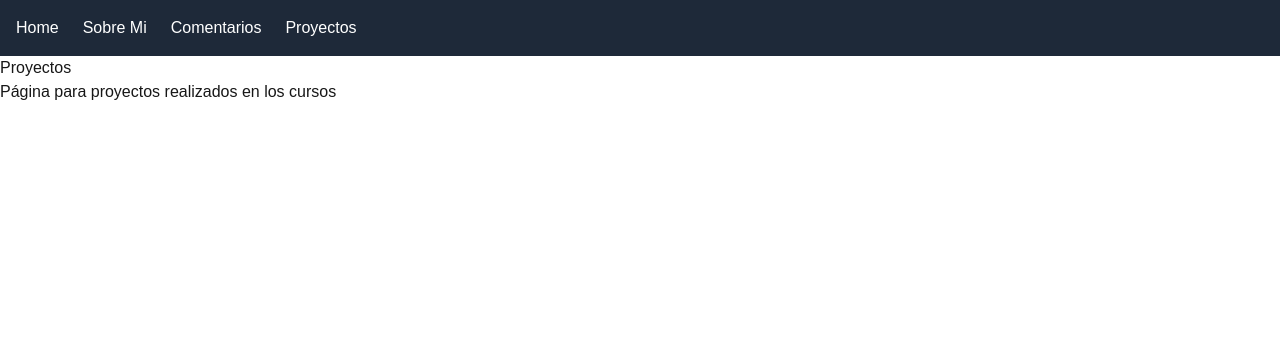
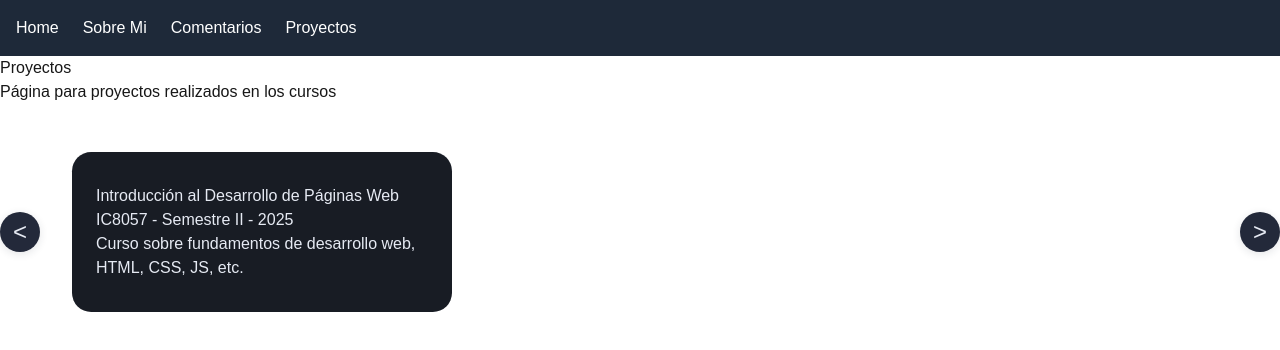
Before and after one commit to Seraf1n0/Front-Portfolio, a Next.js app: page /projects in a window 1280 px wide. Shown: the top 350 px of the page. Built offline with nearby package versions, Linux system fonts and the light colour scheme.

Commit message:
Se crean algunas paginas necesarias, se crea el componente carrousel para cards (Falta trabajarlo) se crea componente cardCurso para almacenar información de cada curso en cards y mostrarlas en el carrousel. Tiene props de info y onclick para modal.

```diff
--- /dev/null
+++ b/src/app/about/comments/page.tsx
@@ -0,0 +1,10 @@
+import "../../styles/comments.css";
+
+export default function CommentsPage() {
+  return (
+    <main className="comments-container">
+      <h1>Comentarios</h1>
+      <p>Pagina para comentarios de compañeros</p>
+    </main>
+  );
+}
--- a/src/app/comments/page.tsx
+++ b/src/app/comments/page.tsx
@@ -1,10 +1,9 @@
-import "../../styles/comments.css";
 
 export default function CommentsPage() {
   return (
-    <main className="comments-container">
+    <div>
       <h1>Comentarios</h1>
-      <p>Pagina para comentarios de compañeros</p>
-    </main>
+      <p>bla bla</p>
+    </div>
   );
-}
+};
--- a/src/app/page.tsx
+++ b/src/app/page.tsx
@@ -1,103 +1,28 @@
-import Image from "next/image";
+import Card from "@/components/Card";
 
 export default function Home() {
   return (
-    <div className="font-sans grid grid-rows-[20px_1fr_20px] items-center justify-items-center min-h-screen p-8 pb-20 gap-16 sm:p-20">
-      <main className="flex flex-col gap-[32px] row-start-2 items-center sm:items-start">
-        <Image
-          className="dark:invert"
-          src="/next.svg"
-          alt="Next.js logo"
-          width={180}
-          height={38}
-          priority
-        />
-        <ol className="font-mono list-inside list-decimal text-sm/6 text-center sm:text-left">
-          <li className="mb-2 tracking-[-.01em]">
-            Get started by editing{" "}
-            <code className="bg-black/[.05] dark:bg-white/[.06] font-mono font-semibold px-1 py-0.5 rounded">
-              src/app/page.tsx
-            </code>
-            .
-          </li>
-          <li className="tracking-[-.01em]">
-            Save and see your changes instantly.
-          </li>
-        </ol>
-
-        <div className="flex gap-4 items-center flex-col sm:flex-row">
-          <a
-            className="rounded-full border border-solid border-transparent transition-colors flex items-center justify-center bg-foreground text-background gap-2 hover:bg-[#383838] dark:hover:bg-[#ccc] font-medium text-sm sm:text-base h-10 sm:h-12 px-4 sm:px-5 sm:w-auto"
-            href="https://vercel.com/new?utm_source=create-next-app&utm_medium=appdir-template-tw&utm_campaign=create-next-app"
-            target="_blank"
-            rel="noopener noreferrer"
-          >
-            <Image
-              className="dark:invert"
-              src="/vercel.svg"
-              alt="Vercel logomark"
-              width={20}
-              height={20}
-            />
-            Deploy now
-          </a>
-          <a
-            className="rounded-full border border-solid border-black/[.08] dark:border-white/[.145] transition-colors flex items-center justify-center hover:bg-[#f2f2f2] dark:hover:bg-[#1a1a1a] hover:border-transparent font-medium text-sm sm:text-base h-10 sm:h-12 px-4 sm:px-5 w-full sm:w-auto md:w-[158px]"
-            href="https://nextjs.org/docs?utm_source=create-next-app&utm_medium=appdir-template-tw&utm_campaign=create-next-app"
-            target="_blank"
-            rel="noopener noreferrer"
-          >
-            Read our docs
-          </a>
-        </div>
-      </main>
-      <footer className="row-start-3 flex gap-[24px] flex-wrap items-center justify-center">
-        <a
-          className="flex items-center gap-2 hover:underline hover:underline-offset-4"
-          href="https://nextjs.org/learn?utm_source=create-next-app&utm_medium=appdir-template-tw&utm_campaign=create-next-app"
-          target="_blank"
-          rel="noopener noreferrer"
-        >
-          <Image
-            aria-hidden
-            src="/file.svg"
-            alt="File icon"
-            width={16}
-            height={16}
-          />
-          Learn
-        </a>
-        <a
-          className="flex items-center gap-2 hover:underline hover:underline-offset-4"
-          href="https://vercel.com/templates?framework=next.js&utm_source=create-next-app&utm_medium=appdir-template-tw&utm_campaign=create-next-app"
-          target="_blank"
-          rel="noopener noreferrer"
-        >
-          <Image
-            aria-hidden
-            src="/window.svg"
-            alt="Window icon"
-            width={16}
-            height={16}
-          />
-          Examples
-        </a>
-        <a
-          className="flex items-center gap-2 hover:underline hover:underline-offset-4"
-          href="https://nextjs.org?utm_source=create-next-app&utm_medium=appdir-template-tw&utm_campaign=create-next-app"
-          target="_blank"
-          rel="noopener noreferrer"
-        >
-          <Image
-            aria-hidden
-            src="/globe.svg"
-            alt="Globe icon"
-            width={16}
-            height={16}
-          />
-          Go to nextjs.org →
-        </a>
-      </footer>
-    </div>
+    <main>
+      <section className="intro">
+        <h1>Hola, Soy Yosimar</h1>
+        <p>Estudiante de Ingeniería en Computación.</p>
+        <p>En este portafolio conocerás mis proyectos, habilidades y más.</p>
+      </section>
+      <section className="cards">
+        <Card title="Sobre mí" href="/about">
+          <p>Ingeniero en Computación, ...........</p>
+        </Card>
+        <Card title="Proyectos" href="/projects">
+          <p>Puedes explorar algunos proyectos realizados a lo largo de mi carrera.</p>
+        </Card>
+        <Card title="Habilidades" href="/skills">
+          <p>AngularJS, .NET, Node.js, SQL, y más.</p>
+        </Card>
+        <Card title="Comentarios" href="/comments">
+          <p>Deja un comentario o feedback.</p>
+        </Card>
+        {/* las demás secciones iran aca, aun requiere mejora de estructura arriba. */}
+      </section>
+    </main>
   );
 }
--- a/src/app/projects/page.tsx
+++ b/src/app/projects/page.tsx
@@ -1,10 +1,21 @@
 import "../../styles/projects.css";
+import Carousel from "@/components/Carousel";
+import CardCurso from "@/components/CardCurso";
 
 export default function ProjectsPage() {
   return (
     <main className="projects-container">
       <h1>Proyectos</h1>
       <p>Página para proyectos realizados en los cursos</p>
+      <Carousel>
+        <CardCurso
+          codigo="IC8057"
+          nombre="Introducción al Desarrollo de Páginas Web"
+          semestre="II"
+          periodo="2025"
+          descripcion="Curso sobre fundamentos de desarrollo web, HTML, CSS, JS, etc."
+        />
+      </Carousel>
     </main>
   );
 }
--- /dev/null
+++ b/src/app/skills/page.tsx
@@ -0,0 +1,8 @@
+export default function SkillsPage() {
+    return (
+      <main>
+        <h1>Habilidades</h1>
+        <p>Pagina para habilidades</p>
+      </main>
+    );
+}
--- /dev/null
+++ b/src/components/Card.tsx
@@ -0,0 +1,24 @@
+import React from "react";
+import Link from "next/link";
+import "../styles/components.css";
+
+interface CardProps {
+  title: string;
+  children: React.ReactNode;
+  className?: string;
+  href?: string;
+}
+
+export default function Card({ title, children, className = "", href }: CardProps) {
+  const cardContent = (
+    <div className={`card-base dark-card shadow-card ${href ? "card-link" : ""} ${className}`} tabIndex={href ? 0 : undefined}>
+      <h2 className="card-title">{title}</h2>
+      <div className="card-content">{children}</div>
+    </div>
+  );
+  return href ? (
+    <Link href={href} className="card-link-wrapper">
+      {cardContent}
+    </Link>
+  ) : cardContent;
+}
--- /dev/null
+++ b/src/components/CardCurso.tsx
@@ -0,0 +1,22 @@
+import React from "react";
+import "../styles/components.css";
+
+// Props para el componente CardCurso
+interface CardCursoProps {
+  codigo: string;
+  nombre: string;
+  semestre: string;
+  periodo: string;
+  descripcion: string;
+  onclick?: () => void; // Una función prop para manejar el evento onclick
+}
+
+export default function CardCurso({ codigo, nombre, semestre, periodo, descripcion, onclick }: CardCursoProps) {
+    return (
+        <div className="card-base card-curso" onClick={onclick} tabIndex={0} role="button">
+            <h2 className="card-curso-title">{nombre}</h2>
+            <h3 className="card-curso-subtitle">{codigo} - Semestre {semestre} - {periodo}</h3>
+            <p className="card-curso-description">{descripcion}</p>
+        </div>
+    );
+};
--- /dev/null
+++ b/src/components/Carousel.tsx
@@ -0,0 +1,33 @@
+"use client";
+import React, { useRef } from "react";
+import "../styles/components.css";
+
+interface CarouselProps {
+  children: React.ReactNode;
+  className?: string;
+}
+
+export default function Carousel({ children, className = "" }: CarouselProps) {
+  const carouselRef = useRef<HTMLDivElement>(null);
+
+  const scroll = (direction: "left" | "right") => {
+    if (carouselRef.current) {
+      const { scrollLeft, clientWidth } = carouselRef.current;
+      const scrollAmount = clientWidth * 0.7;
+      carouselRef.current.scrollTo({
+        left: direction === "left" ? scrollLeft - scrollAmount : scrollLeft + scrollAmount,
+        behavior: "smooth",
+      });
+    }
+  };
+
+  return (
+    <div className={`carousel-container ${className}`}>
+      <button className="carousel-btn left" onClick={() => scroll("left")}>{"<"}</button>
+      <div className="carousel-track" ref={carouselRef}>
+        {children}
+      </div>
+      <button className="carousel-btn right" onClick={() => scroll("right")}>{">"}</button>
+    </div>
+  );
+}
--- a/src/styles/components.css
+++ b/src/styles/components.css
@@ -1 +1,111 @@
 /* Estilos base para componentes reutilizables */
+
+
+/* Carousel */
+.carousel-container {
+	display: flex;
+	align-items: center;
+	gap: 1rem;
+	width: 100%;
+	margin: 2rem 0;
+}
+
+.carousel-track {
+	display: flex;
+	gap: 1.5rem;
+	overflow-x: auto;
+	scroll-behavior: smooth;
+	padding: 1rem 0;
+	flex: 1 1 auto;
+	scrollbar-width: thin;
+	scrollbar-color: #23293a #181c24;
+}
+.carousel-track::-webkit-scrollbar {
+	height: 8px;
+}
+.carousel-track::-webkit-scrollbar-thumb {
+	background: #23293a;
+	border-radius: 4px;
+}
+.carousel-btn {
+	background: #23293a;
+	color: #e6eaf3;
+	border: none;
+	border-radius: 50%;
+	width: 2.5rem;
+	height: 2.5rem;
+	font-size: 1.5rem;
+	cursor: pointer;
+	box-shadow: 0 2px 8px 0 rgba(30, 40, 60, 0.12);
+	transition: background 0.2s, color 0.2s;
+}
+.carousel-btn:hover, .carousel-btn:focus {
+	background: #2e3650;
+	color: #fff;
+}
+.carousel-btn.left {
+	margin-right: 0.5rem;
+}
+.carousel-btn.right {
+	margin-left: 0.5rem;
+}
+
+/* Card */
+.card-base {
+	background: #181c24;
+	color: #e6eaf3;
+	border-radius: 1.2rem;
+	padding: 2rem 1.5rem;
+	margin: 0 auto;
+	max-width: 38rem;
+	min-width: 0;
+	box-sizing: border-box;
+	transition: box-shadow 0.2s, background 0.2s;
+}
+
+.card-base:hover, .card-base:focus {
+  box-shadow: 0 4px 24px 0 rgba(0,0,0,0.18);
+  transform: translateY(-2px) scale(1.02);
+}
+
+/* Estilos para el cardCurso */
+.card-curso {
+  min-width: 260px;
+  max-width: 380px;
+  margin: 0 0.5rem;
+}
+
+.dark-card {
+	background: linear-gradient(135deg, #181c24 80%, #23293a 100%);
+}
+
+.shadow-card {
+	box-shadow: 0 2px 12px 0 rgba(30, 40, 60, 0.18);
+}
+
+.card-title {
+	font-size: 1.5rem;
+	font-weight: 700;
+	margin-bottom: 1rem;
+	letter-spacing: 0.01em;
+}
+
+.card-content {
+	font-size: 1rem;
+	line-height: 1.7;
+}
+
+.card-link-wrapper {
+	display: block;
+	text-decoration: none;
+}
+
+.card-link {
+	cursor: pointer;
+	outline: none;
+}
+.card-link:hover, .card-link:focus {
+	box-shadow: 0 4px 24px 0 rgba(0,0,0,0.18);
+	transform: translateY(-2px) scale(1.02);
+	background: linear-gradient(135deg, #23293a 80%, #181c24 100%);
+}
```
